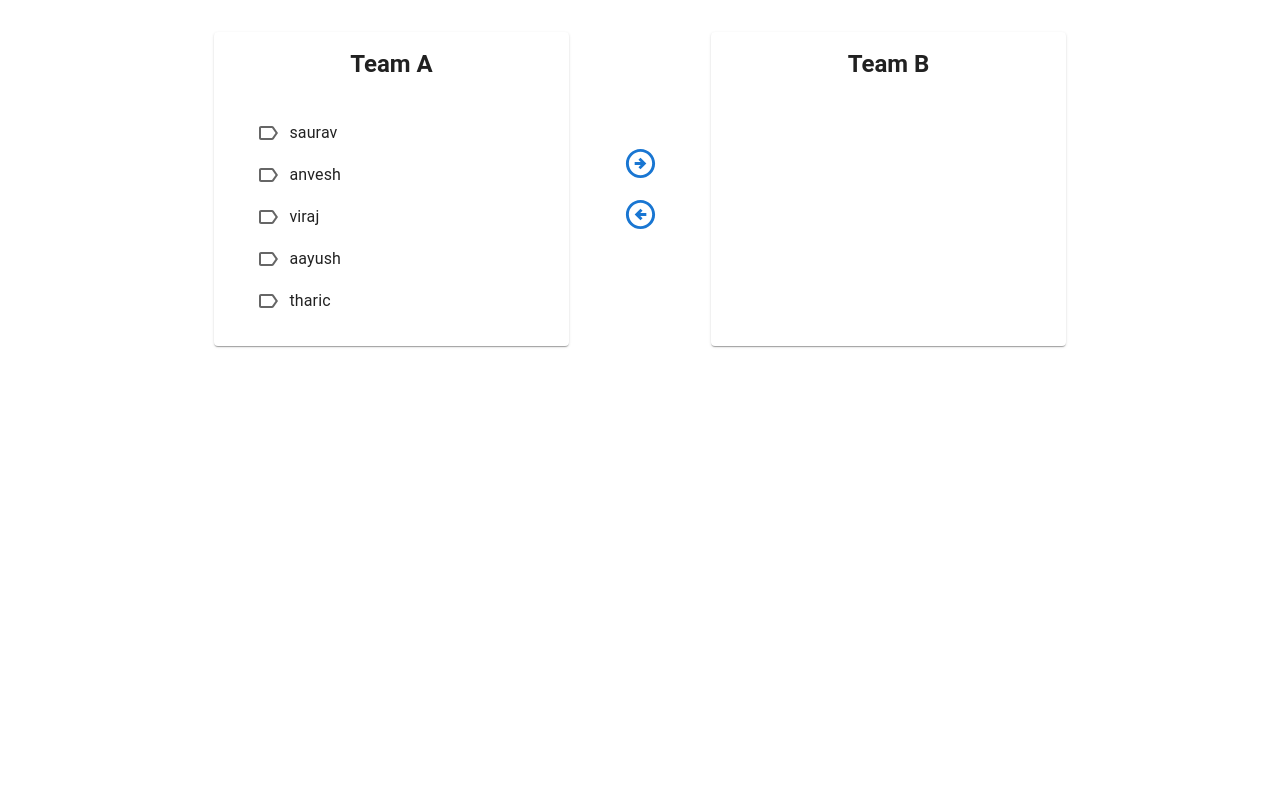
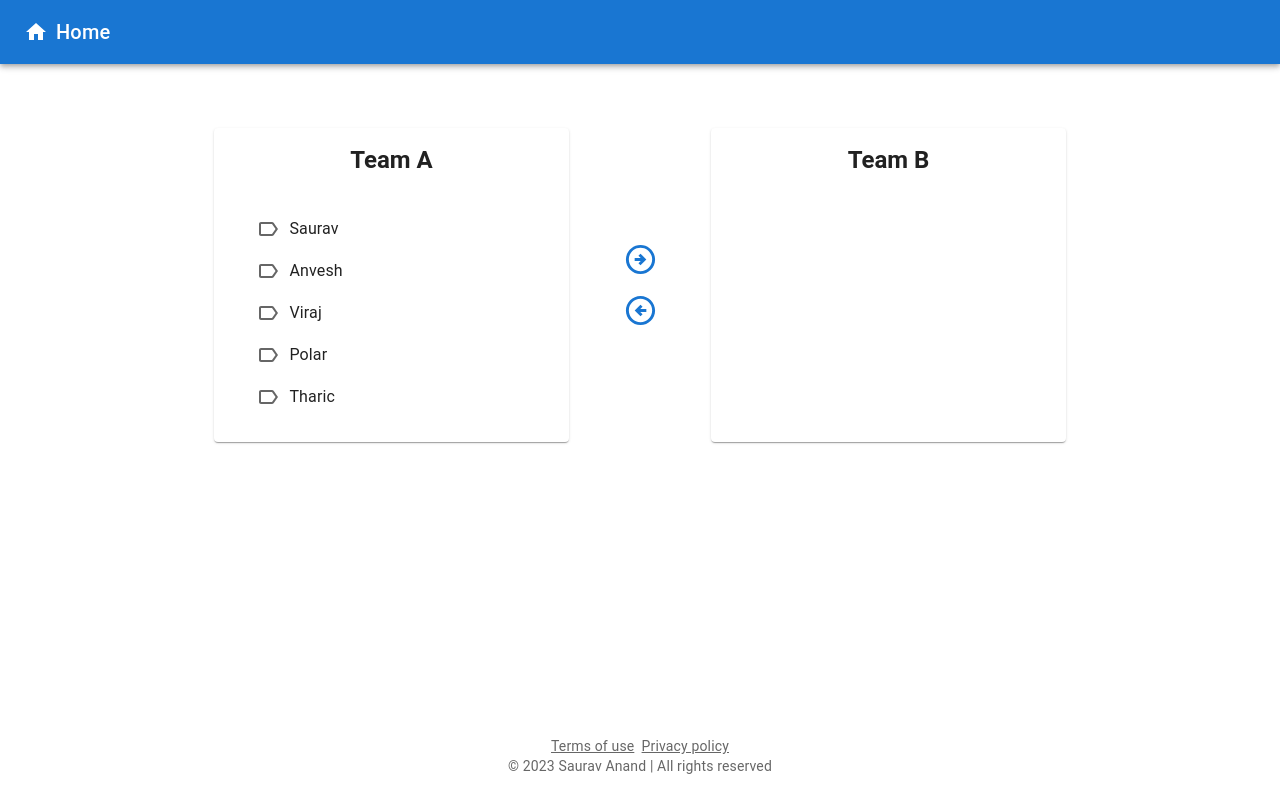
Before and after one commit to sauravanand195/todo-next, a Next.js app: page /swapper in a window 1280 px wide. Shown: the top 812 px of the page. Built offline with nearby package versions, Linux system fonts and the light colour scheme.

Commit message:
appbar and footer updated

```diff
--- /dev/null
+++ b/components/appNavBar.js
@@ -0,0 +1,17 @@
+import { AppBar, Toolbar, Typography } from "@mui/material";
+import HomeIcon from '@mui/icons-material/Home';
+
+const AppNavBar = ({ label }) => {
+    return (
+        <AppBar position="relative">
+            <Toolbar>
+                <HomeIcon sx={{ mr: 1 }} />
+                <Typography variant="h6" color="inherit" noWrap>
+                    {label}
+                </Typography>
+            </Toolbar>
+        </AppBar>
+    );
+}
+
+export default AppNavBar;
--- a/components/footerTodo.js
+++ b/components/footerTodo.js
@@ -2,7 +2,7 @@ import { Box, Link, Typography } from "@mui/material";
 
 const FooterTodo = () => {
     return (
-        <Box sx={{ p: 6 }} component="footer">
+        <Box sx={{ p: 6, mt: 'auto' }} component="footer">
             <Typography
                 variant="body2"
                 align="center"
--- a/pages/swapper.js
+++ b/pages/swapper.js
@@ -1,16 +1,20 @@
-import { Box, Button, Card, CardContent, CardHeader, Checkbox, Container, FormControlLabel, FormGroup, Grid, IconButton, Typography } from "@mui/material";
+import { Box, Card, CardContent, CardHeader, Checkbox, Container, FormControlLabel, FormGroup, Grid, IconButton, Typography } from "@mui/material";
 import LabelOutlinedIcon from '@mui/icons-material/LabelOutlined';
 import LabelIcon from '@mui/icons-material/Label';
 import ArrowCircleRightOutlinedIcon from '@mui/icons-material/ArrowCircleRightOutlined';
 import ArrowCircleLeftOutlinedIcon from '@mui/icons-material/ArrowCircleLeftOutlined';
+import AppNavBar from "../components/appNavBar";
+import FooterTodo from "../components/footerTodo";
 
 const Swapper = () => {
-    let contentA = ['saurav', 'anvesh', 'viraj', 'aayush', 'tharic']
+    let contentA = ['Saurav', 'Anvesh', 'Viraj', 'Polar', 'Tharic']
     let contentB = []
 
     return (
-        <Container maxWidth="md">
-            <Grid container pt={4}>
+        <div>
+            <AppNavBar label="Home" />
+            <Container maxWidth="md" sx={{ minHeight: '78vh' }}>
+                <Grid container pt={8}>
                     <Grid item md={5} sm={5} xs={5}>
                         <Card sx={{ height: '100%', display: 'flex', flexDirection: 'column' }}>
                             <CardHeader title={<Typography variant="h5" sx={{ fontWeight: "bold", textAlign: "center" }}>Team A</Typography>} />
@@ -51,6 +55,8 @@ const Swapper = () => {
                     </Grid>
                 </Grid>
             </Container >
+            <FooterTodo />
+        </div>
     );
 }
 
```
Also changed, not shown: pages/index.js (+4 -11 lines). Lines whose indentation alone changed are shown as unchanged.
